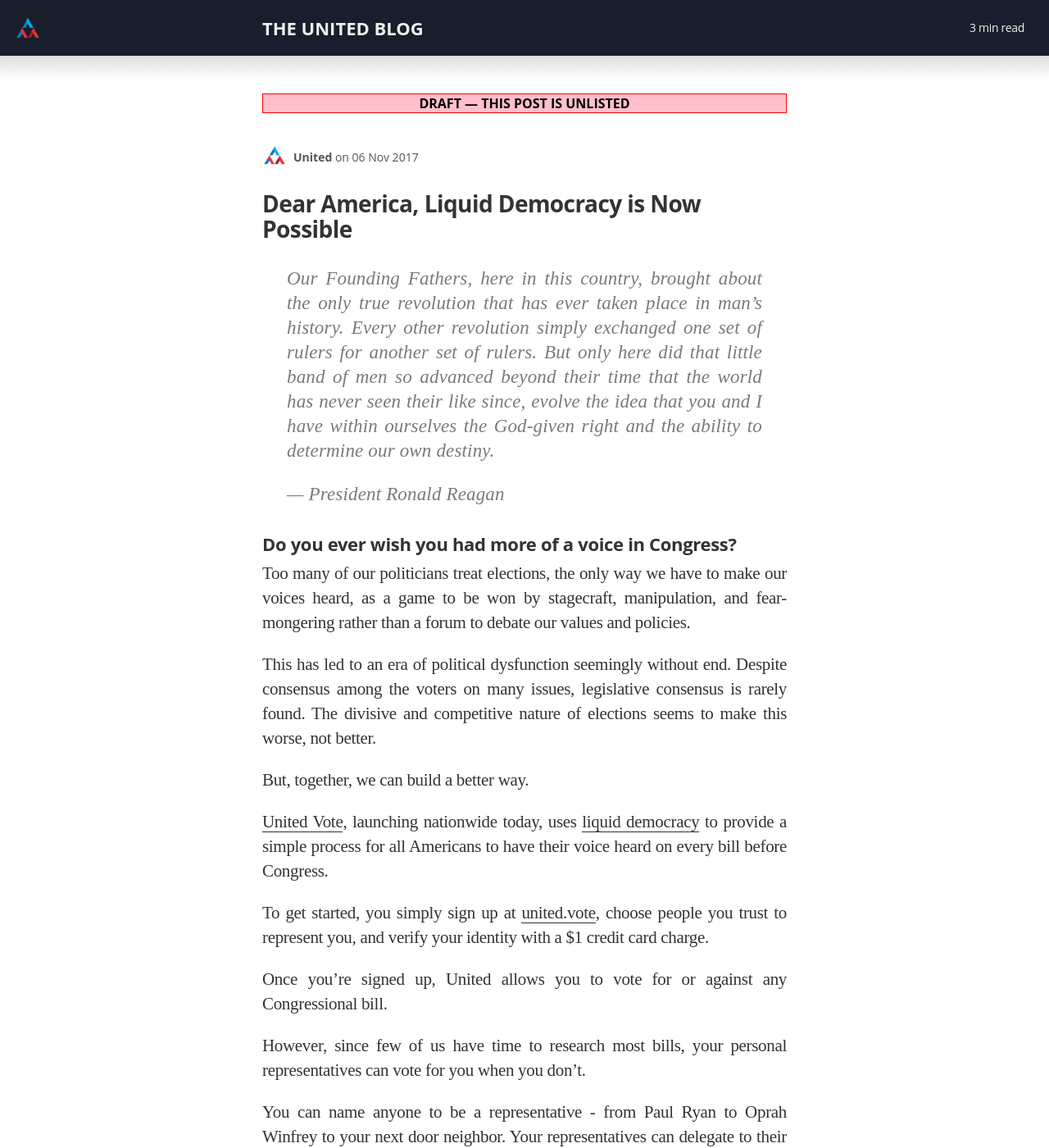
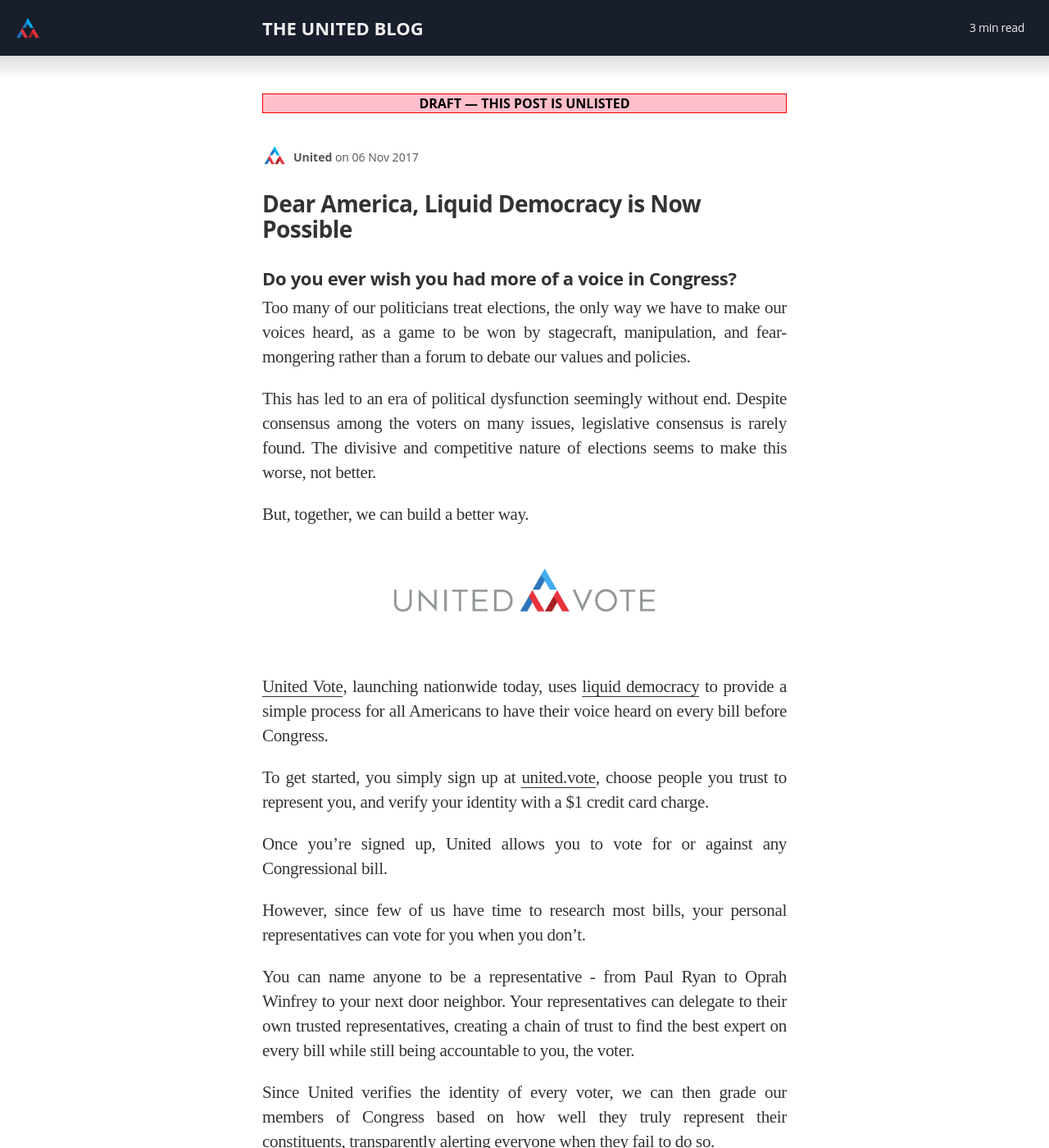
Before and after one commit to voteliquid/blog, a Jekyll site: the page built from _posts/2017-11-06-dear-america-liquid-democracy-is-now-possible.md, in a window 1280 px wide and 1400 px high. Shown: the whole window at 82% size. Built offline with Jekyll 4.4.1, drawn with Linux system fonts in a browser that asks for light colours; nearby versions of some CDN libraries; some web fonts are replaced; some of the changed text lies outside the part shown.

Commit message:
Move Reagan quote lower down the post

```diff
--- a/_posts/2017-11-06-dear-america-liquid-democracy-is-now-possible.md
+++ b/_posts/2017-11-06-dear-america-liquid-democracy-is-now-possible.md
@@ -6,10 +6,6 @@
 unlisted: true
 ---
 
-> Our Founding Fathers, here in this country, brought about the only true revolution that has ever taken place in man’s history. Every other revolution simply exchanged one set of rulers for another set of rulers. But only here did that little band of men so advanced beyond their time that the world has never seen their like since, evolve the idea that you and I have within ourselves the God-given right and the ability to determine our own destiny.
->
-> — President Ronald Reagan
-
 #### Do you ever wish you had more of a voice in Congress?
 
 Too many of our politicians treat elections, the only way we have to make our voices heard, as a game to be won by stagecraft, manipulation, and fear-mongering rather than a forum to debate our values and policies.
@@ -17,6 +13,8 @@
 This has led to an era of political dysfunction seemingly without end. Despite consensus among the voters on many issues, legislative consensus is rarely found. The divisive and competitive nature of elections seems to make this worse, not better.
 
 But, together, we can build a better way.
+
+[<img src="/assets/article_images/2017-11-06-dear-america/united-vote-logo-100px.png" alt="" style="height: 80px;">](https://united.vote)
 
 [United Vote](https://united.vote), launching nationwide today, uses [liquid democracy](https://blog.united.vote/2016/09/21/what-is-liquid-democracy/) to provide a simple process for all Americans to have their voice heard on every bill before Congress.
 
@@ -34,8 +32,10 @@
 
 This means that we can start to build a better democracy *today*, without changing a single law.
 
-[<img src="/assets/article_images/2017-11-06-dear-america/united-vote-logo-100px.png" alt="" style="height: 80px;">](https://united.vote)
-
 We hope that United will help us address the many problems facing our country, and allow us to build a democracy that is stronger and more inclusive than ever before.
 
+> Our Founding Fathers, here in this country, brought about the only true revolution that has ever taken place in man’s history. Every other revolution simply exchanged one set of rulers for another set of rulers. But only here did that little band of men so advanced beyond their time that the world has never seen their like since, evolve the idea that you and I have within ourselves the God-given right and the ability to determine our own destiny.
+>
+> — President Ronald Reagan
+
 Please [reach out](mailto:help@united.vote) with any questions, concerns, or support. We'd love to hear from you.
```
